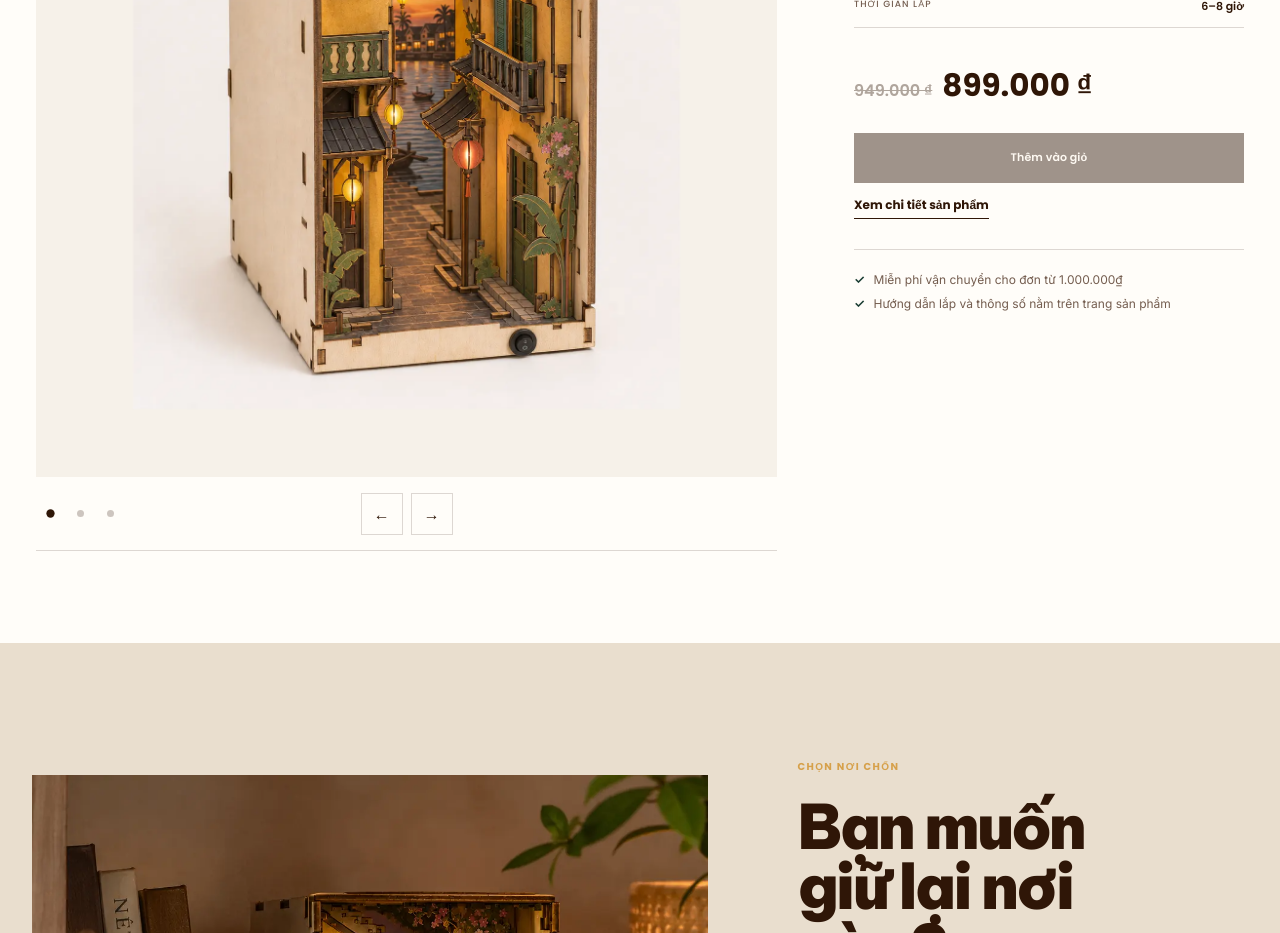
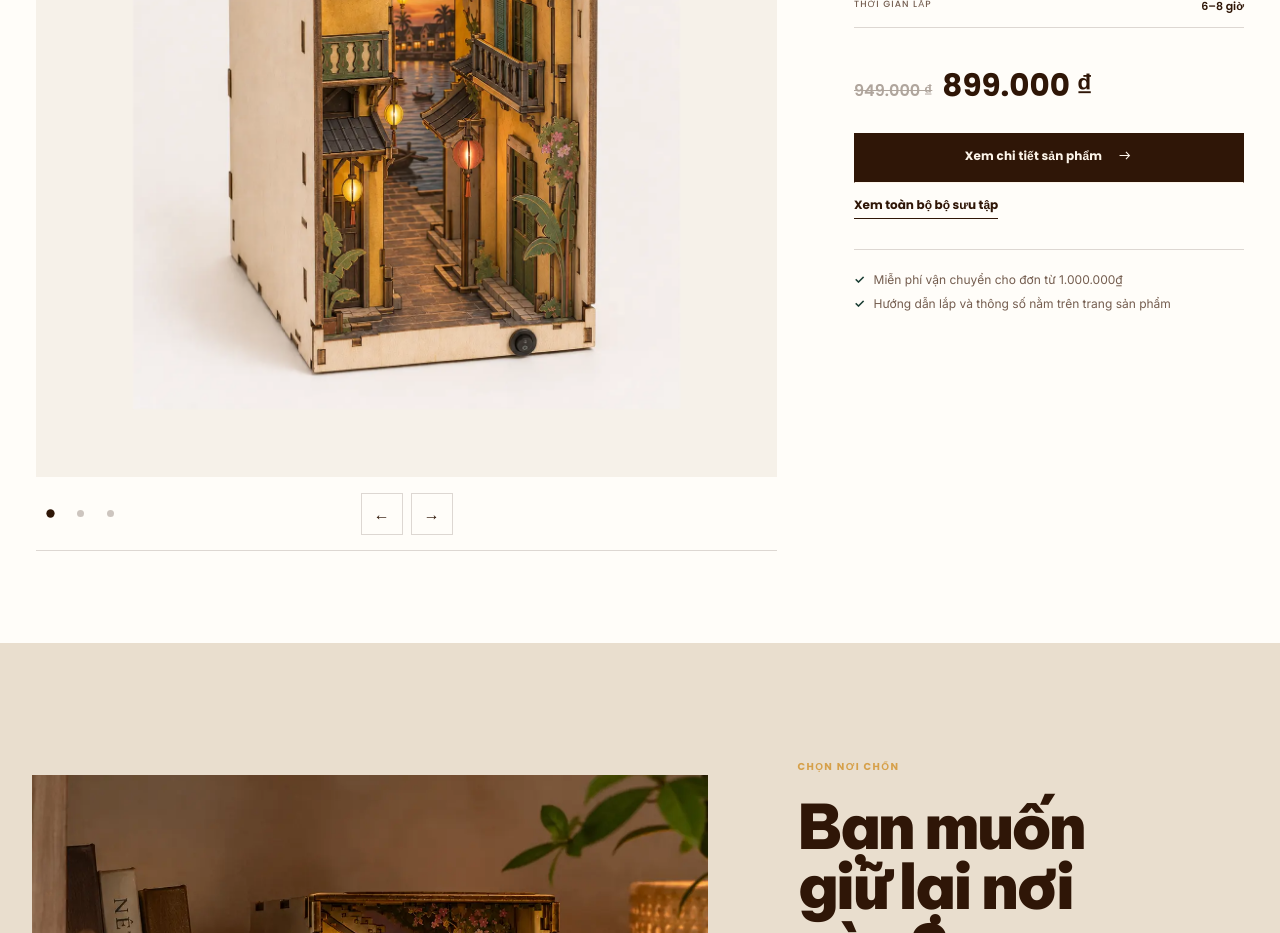
Before and after one commit to khai123lop7-glitch/nookky-web, a Next.js app: page / in a window 1280 px wide. Shown: the part 4500-5433 px from the top of the page. Built offline with nearby package versions, Linux system fonts and the light colour scheme.

Commit message:
fix: replace disabled spotlight CTA during frontend phase

```diff
--- a/components/home/ProductSpotlight.tsx
+++ b/components/home/ProductSpotlight.tsx
@@ -78,8 +78,11 @@ export function ProductSpotlight() {
             </div>
 
             <div className="nk-spotlight__actions">
-              <button className="nk-button" type="button" disabled title="Commerce backend sẽ được nối ở phase sau">Thêm vào giỏ</button>
-              <a className="nk-text-link" href={`/product/${product.slug}`}>Xem chi tiết sản phẩm</a>
+              <a className="nk-button" href={`/product/${product.slug}`}>
+                Xem chi tiết sản phẩm
+                <svg viewBox="0 0 24 24" aria-hidden="true"><path d="M5 12h13M14 7l5 5-5 5"/></svg>
+              </a>
+              <a className="nk-text-link" href="/shop">Xem toàn bộ bộ sưu tập</a>
             </div>
 
             <ul className="nk-spotlight__trust">
```
